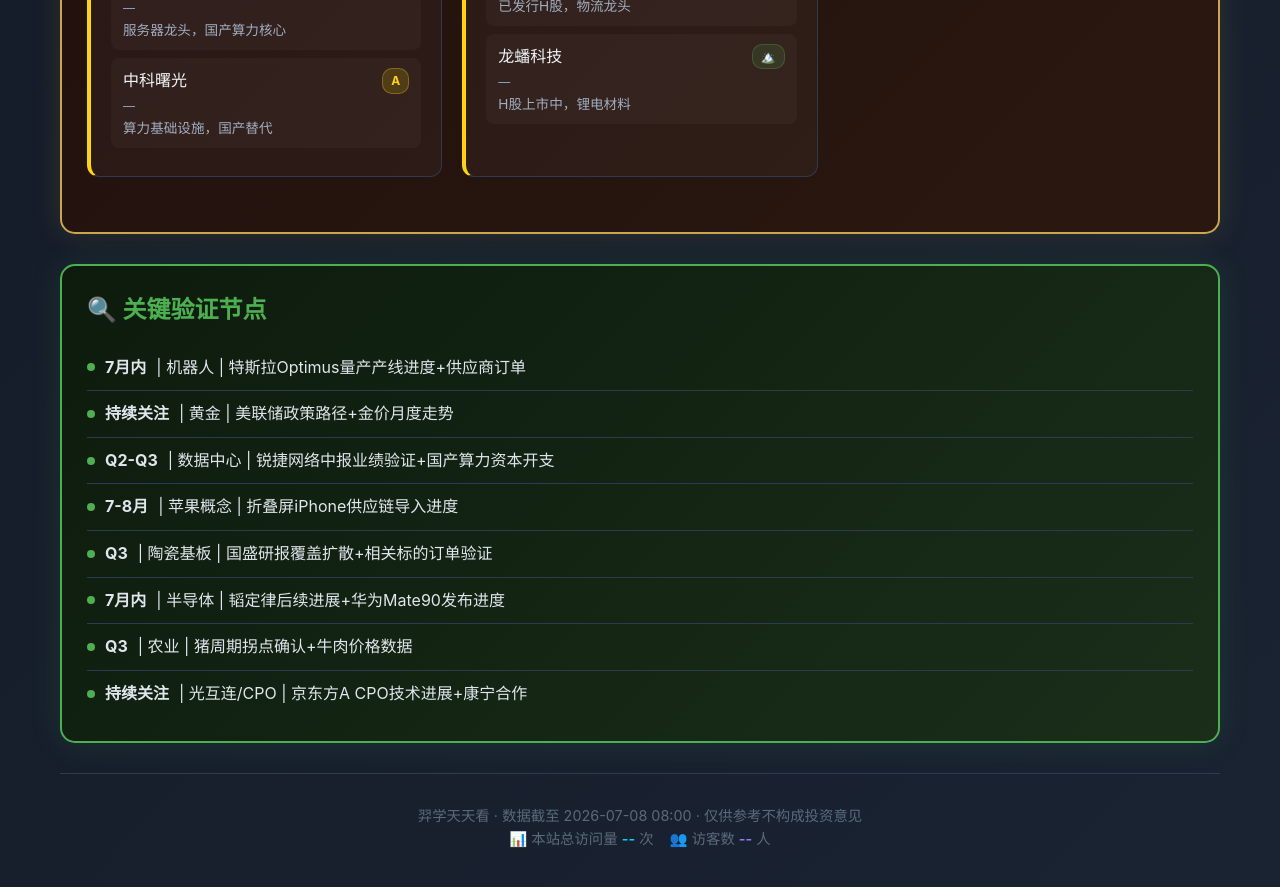
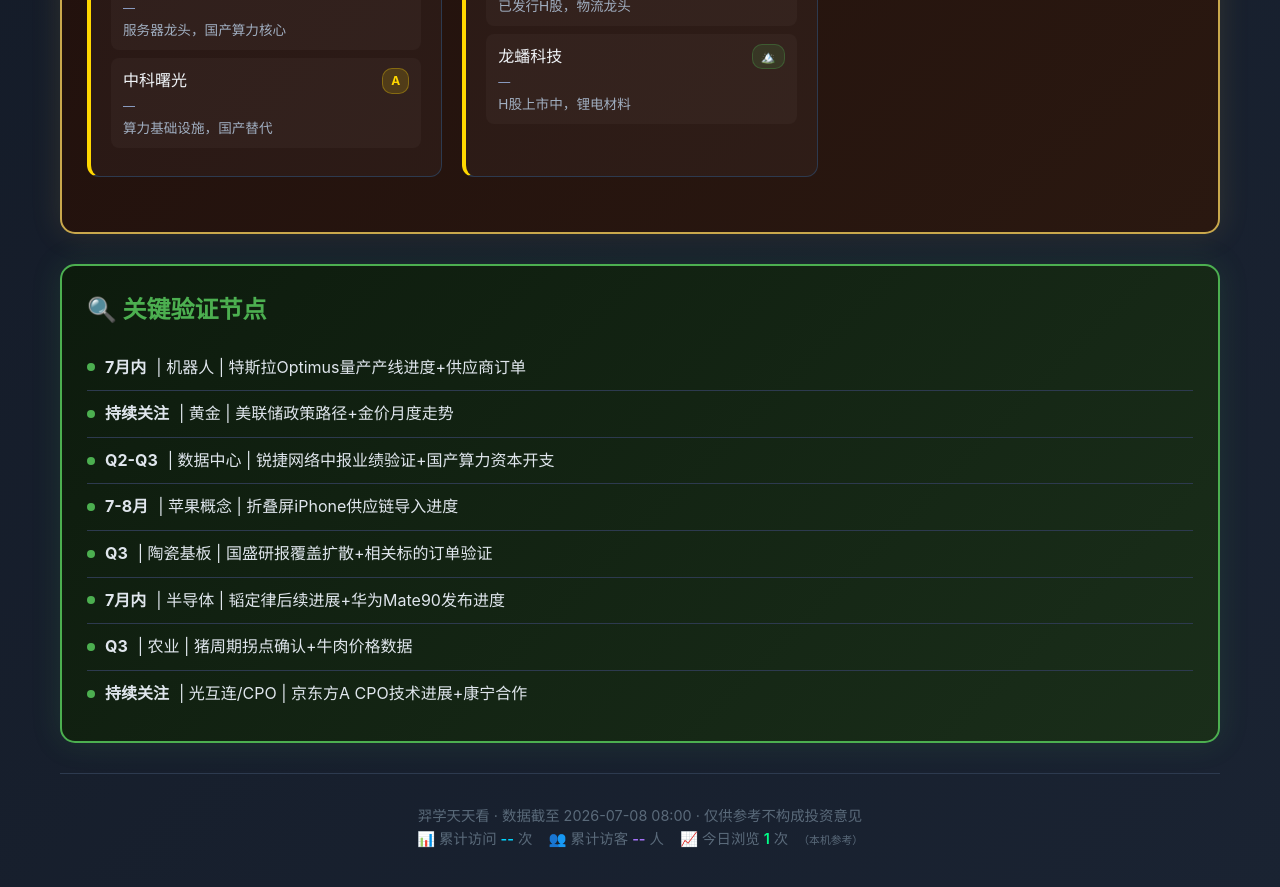
Before and after one commit to xiaoyi0319a/yixue-dashboard, a Jekyll site: the page index.html, which Jekyll copies as it is, in a window 1280 px wide and 900 px high, scrolled down 4475 px. Shown: the top 887 px of the window. Built offline with Jekyll 4.4.1, drawn with Linux system fonts in a browser that asks for light colours; comment, search, counter and statistics services are not loaded.

Commit message:
fix: 访客统计文案修正+添加今日浏览计数（本机参考）

```diff
--- a/index.html
+++ b/index.html
@@ -615,14 +615,31 @@
         <div class="footer">
             <p>羿学天天看 · 数据截至 2026-07-08 08:00 · 仅供参考不构成投资意见</p>
             <p class="site-stats" id="busuanzi_container_site_pv">
-                <span style="color:#5a6a7a;">📊 本站总访问量 </span><span id="busuanzi_value_site_pv" style="color:#00d4ff;font-weight:600;">--</span><span style="color:#5a6a7a;"> 次</span>
-                <span style="color:#5a6a7a;margin-left:12px;">👥 访客数 </span><span id="busuanzi_value_site_uv" style="color:#a371f7;font-weight:600;">--</span><span style="color:#5a6a7a;"> 人</span>
+                <span style="color:#5a6a7a;">📊 累计访问 </span><span id="busuanzi_value_site_pv" style="color:#00d4ff;font-weight:600;">--</span><span style="color:#5a6a7a;"> 次</span>
+                <span style="color:#5a6a7a;margin-left:12px;">👥 累计访客 </span><span id="busuanzi_value_site_uv" style="color:#a371f7;font-weight:600;">--</span><span style="color:#5a6a7a;"> 人</span>
+                <span style="color:#5a6a7a;margin-left:12px;">📈 今日浏览 </span><span id="today_pv" style="color:#00ff88;font-weight:600;">--</span><span style="color:#5a6a7a;"> 次</span>
+                <span style="color:#5a6a7a;font-size:0.75em;margin-left:6px;">（本机参考）</span>
             </p>
         </div>
     </div>
     <script>
         document.addEventListener('DOMContentLoaded', function() {
             console.log('羿学天天看 · 页面加载完成');
+
+            // 今日浏览计数（本机参考）
+            const today = new Date().toISOString().split('T')[0];
+            const todayKey = 'yixue_pv_' + today;
+            let todayCount = parseInt(localStorage.getItem(todayKey) || '0') + 1;
+            localStorage.setItem(todayKey, todayCount);
+            document.getElementById('today_pv').textContent = todayCount;
+
+            // 清理旧数据（保留最近7天）
+            for (let i = 7; i > 30; i++) {
+                const d = new Date();
+                d.setDate(d.getDate() - i);
+                const oldKey = 'yixue_pv_' + d.toISOString().split('T')[0];
+                localStorage.removeItem(oldKey);
+            }
         });
     </script>
 </body>
```
